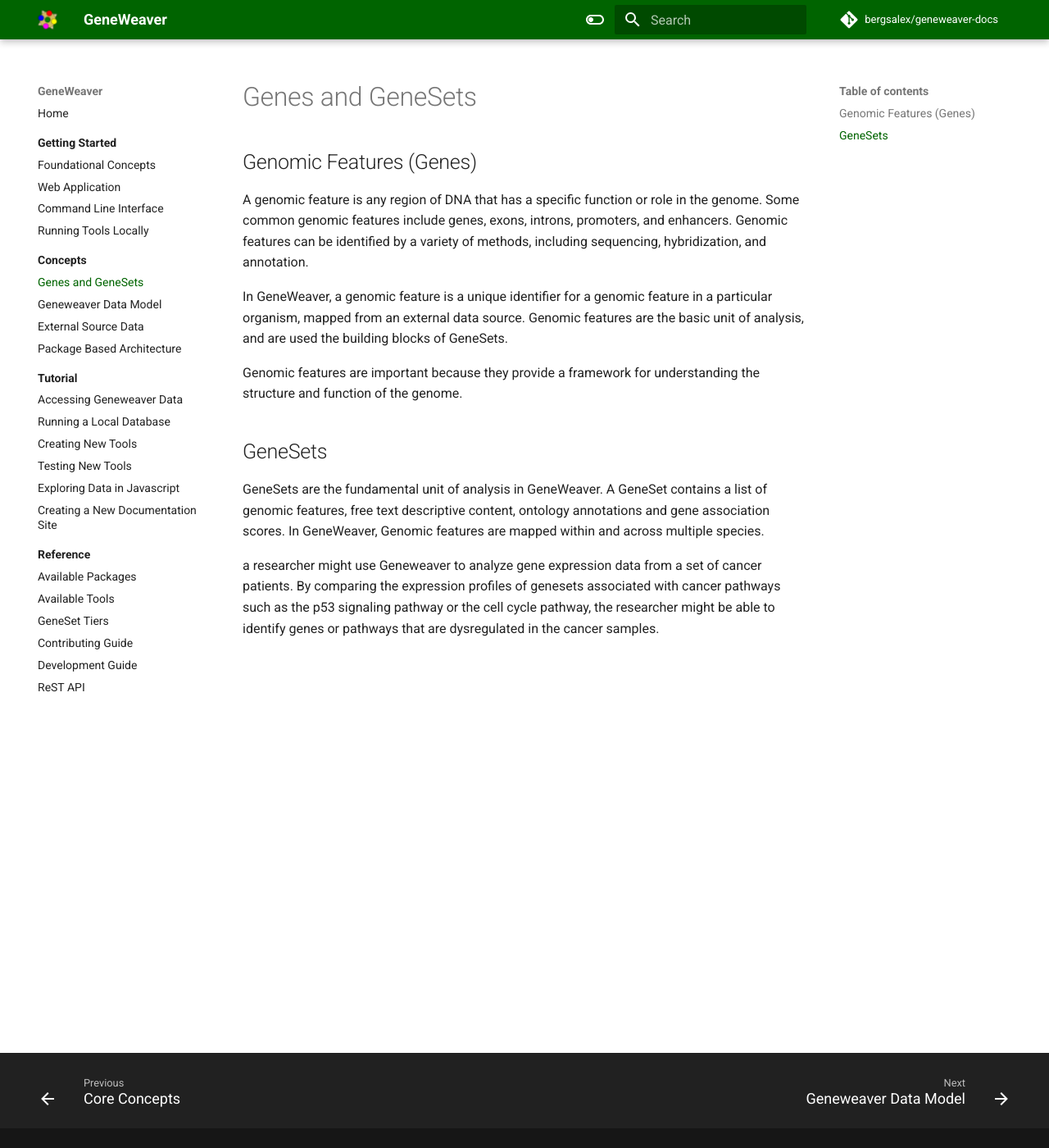
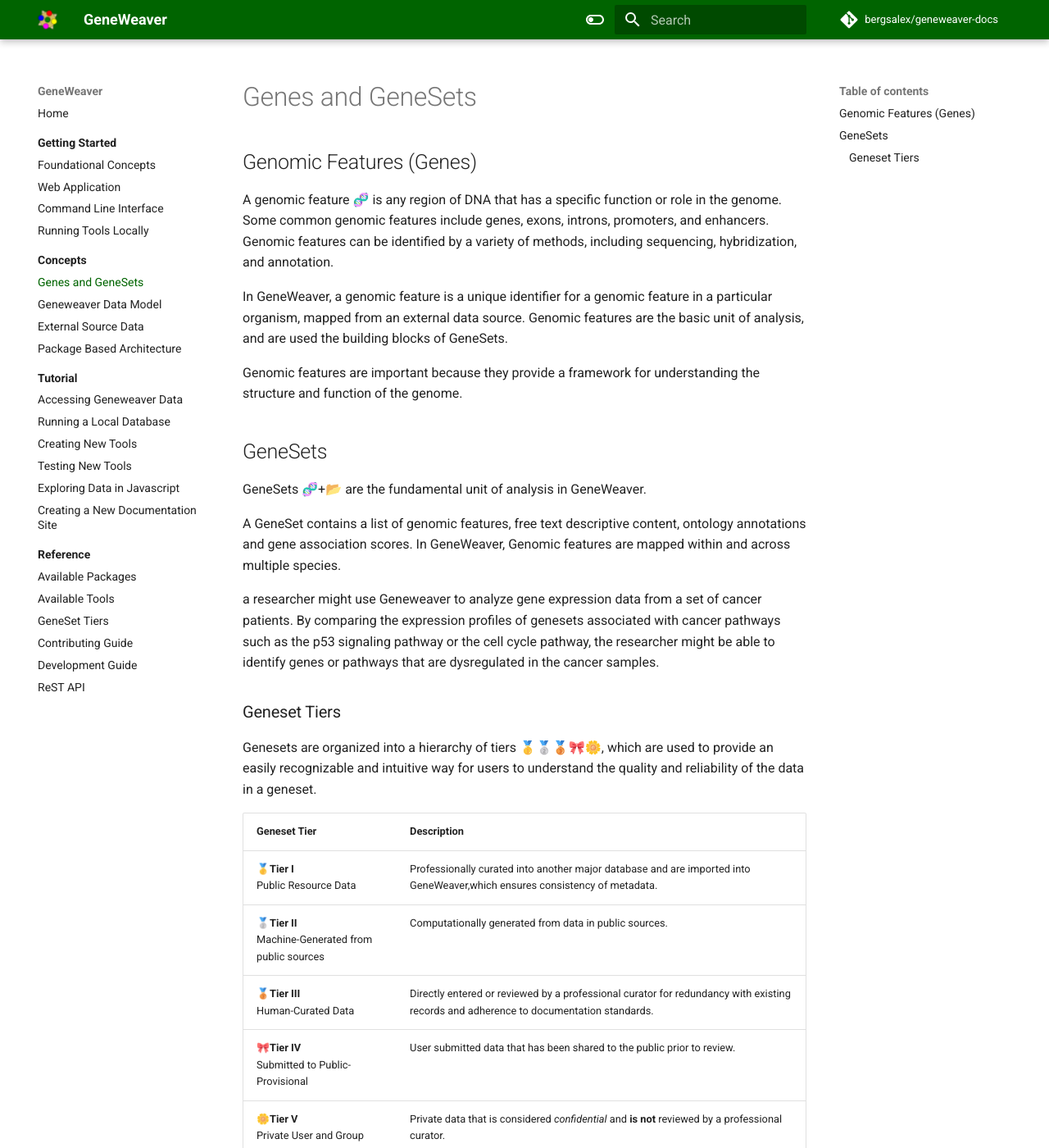
Before and after one commit to TheJacksonLaboratory/geneweaver-docs, an MkDocs documentation site: the page built from docs/concepts/genes-and-genesets.md, in a window 1280 px wide and 1400 px high. Shown: the whole window at 82% size. Built offline with MkDocs 1.6.1 and Material for MkDocs 9.7.7, drawn with Linux system fonts in a browser that asks for light colours; comment, search, counter and statistics services are not loaded; some of the changed text lies outside the part shown.

Commit message:
Adding geneset tiers overview to concepts page

```diff
--- a/docs/concepts/genes-and-genesets.md
+++ b/docs/concepts/genes-and-genesets.md
@@ -1,6 +1,6 @@
 
 ## Genomic Features (Genes)
-A genomic feature is any region of DNA that has a specific function or role in the
+A genomic feature 🧬 is any region of DNA that has a specific function or role in the
 genome. Some common genomic features include genes, exons, introns, promoters, and
 enhancers. Genomic features can be identified by a variety of methods, including
 sequencing, hybridization, and annotation.
@@ -13,7 +13,8 @@
 structure and function of the genome.
 
 ## GeneSets
-GeneSets are the fundamental unit of analysis in GeneWeaver.
+GeneSets 🧬+📂 are the fundamental unit of analysis in GeneWeaver.
+
 A GeneSet contains a list of genomic features, free text descriptive content, ontology
 annotations and gene association scores. In GeneWeaver, Genomic features are mapped
 within and across multiple species.
@@ -22,3 +23,20 @@
 patients. By comparing the expression profiles of genesets associated with cancer
 pathways such as the p53 signaling pathway or the cell cycle pathway, the researcher
 might be able to identify genes or pathways that are dysregulated in the cancer samples.
+
+### Geneset Tiers
+Genesets are organized into a hierarchy of tiers 🥇🥈🥉🎀🌼, which are used to provide an easily
+recognizable and intuitive way for users to understand the quality and reliability of
+the data in a geneset.
+
+| Geneset Tier                                            | Description                                                                                                                           |
+|---------------------------------------------------------|---------------------------------------------------------------------------------------------------------------------------------------|
+| 🥇**Tier I**<br/>Public Resource Data                   | Professionally curated into another major database and are imported into GeneWeaver,which ensures consistency of metadata.            |
+| 🥈**Tier II**<br/>Machine-Generated from public sources | Computationally generated from data in public sources.                                                                                |
+| 🥉**Tier III**<br/>Human-Curated Data                   | Directly entered or reviewed by a professional curator for redundancy with existing records and adherence to documentation standards. |
+| 🎀**Tier IV**<br/>Submitted to Public-Provisional       | User submitted data that has been shared to the public prior to review.                                                               |
+| 🌼**Tier V**<br/>Private User and Group Data, Uncurated | Private data that is considered _confidential_ and **is not** reviewed by a professional curator.                                     |
+
+!!! tip
+    For reference level description of Genset Tiers, see the
+    [Geneset Tiers](/reference/geneset-tiers) reference page.
```
